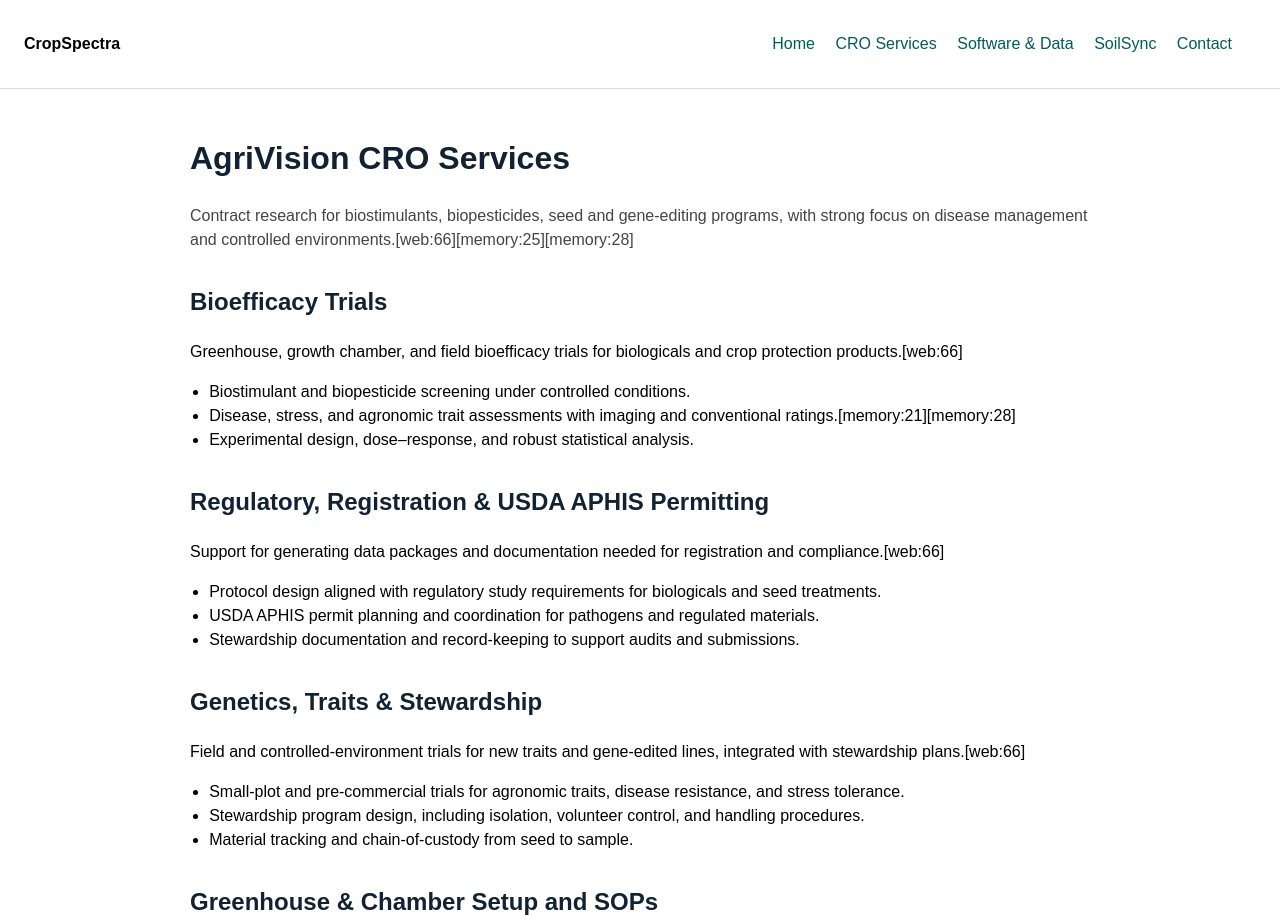
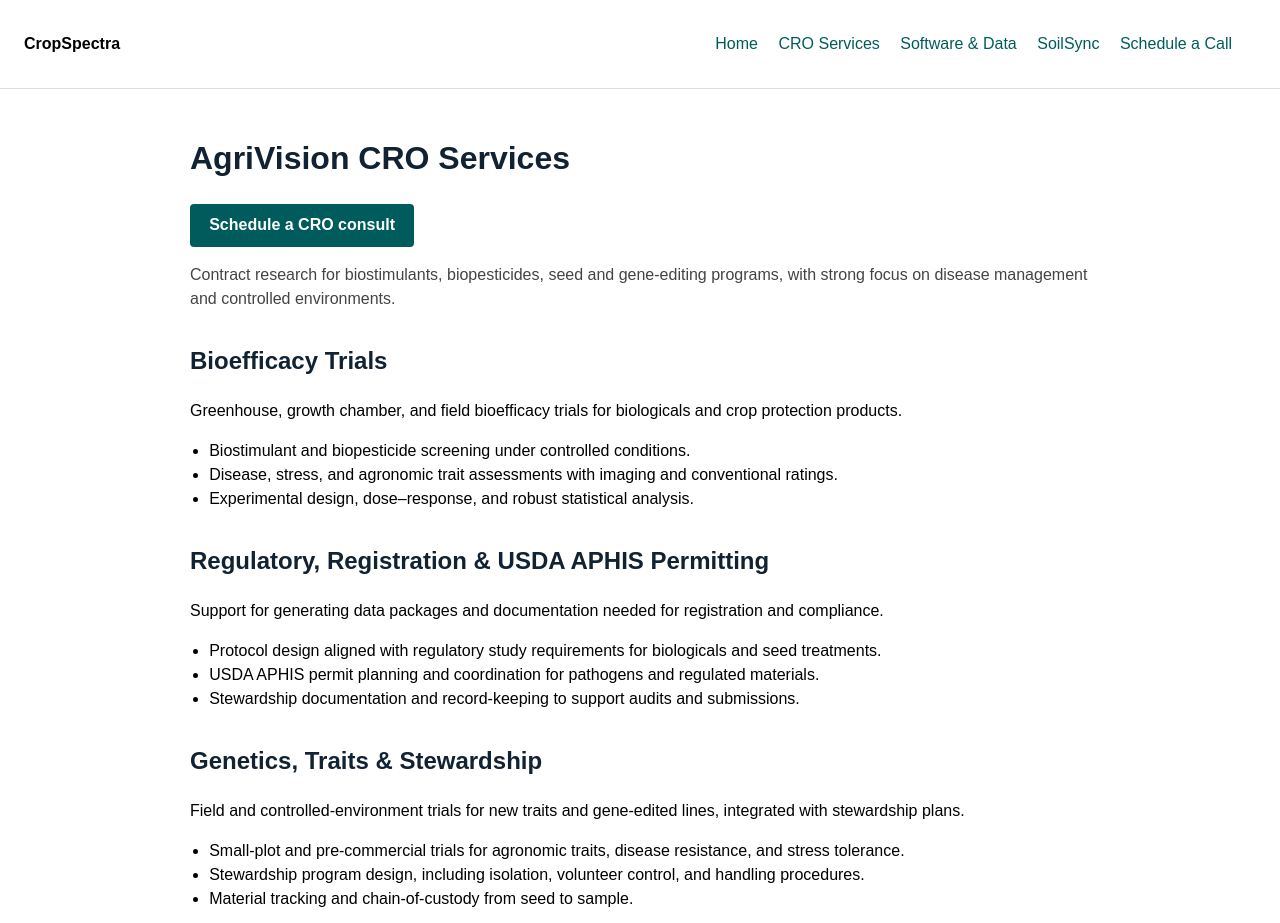
Before and after one commit to CropSpectra/cropspectra-site, a plain HTML site: page cro-services.html in a window 1280 px wide. Shown: the top 923 px of the page. Drawn offline with Linux system fonts and the light colour scheme.

Commit message:
Update cro-services.html
contact button added

```diff
--- a/cro-services.html
+++ b/cro-services.html
@@ -25,24 +25,39 @@
         <a href="cro-services.html">CRO Services</a>
         <a href="software.html">Software & Data</a>
         <a href="soilsync.html">SoilSync</a>
-        <a href="contact.html">Contact</a>
+        <a href="https://calendar.app.google/cRsikbnps7ddpXWP7"
+           target="_blank"
+           rel="noopener noreferrer">
+            Schedule a Call
+        </a>
     </nav>
 </header>
 
 <main>
     <h1>AgriVision CRO Services</h1>
-    <p class="tagline">Contract research for biostimulants, biopesticides, seed and gene-editing programs, with strong focus on disease management and controlled environments.[web:66][memory:25][memory:28]</p>
+    <p>
+      <a href="https://calendar.app.google/cRsikbnps7ddpXWP7"
+         target="_blank"
+         rel="noopener noreferrer"
+         style="display:inline-block;background:#005c5c;color:#fff;
+                padding:0.6rem 1.2rem;text-decoration:none;border-radius:4px;
+                font-weight:bold;">
+        Schedule a CRO consult
+      </a>
+    </p>
+
+    <p class="tagline">Contract research for biostimulants, biopesticides, seed and gene-editing programs, with strong focus on disease management and controlled environments.</p>
 
     <h2>Bioefficacy Trials</h2>
-    <p>Greenhouse, growth chamber, and field bioefficacy trials for biologicals and crop protection products.[web:66]</p>
+    <p>Greenhouse, growth chamber, and field bioefficacy trials for biologicals and crop protection products.</p>
     <ul>
         <li>Biostimulant and biopesticide screening under controlled conditions.</li>
-        <li>Disease, stress, and agronomic trait assessments with imaging and conventional ratings.[memory:21][memory:28]</li>
+        <li>Disease, stress, and agronomic trait assessments with imaging and conventional ratings.</li>
         <li>Experimental design, dose–response, and robust statistical analysis.</li>
     </ul>
 
     <h2>Regulatory, Registration & USDA APHIS Permitting</h2>
-    <p>Support for generating data packages and documentation needed for registration and compliance.[web:66]</p>
+    <p>Support for generating data packages and documentation needed for registration and compliance.</p>
     <ul>
         <li>Protocol design aligned with regulatory study requirements for biologicals and seed treatments.</li>
         <li>USDA APHIS permit planning and coordination for pathogens and regulated materials.</li>
@@ -50,7 +65,7 @@
     </ul>
 
     <h2>Genetics, Traits & Stewardship</h2>
-    <p>Field and controlled-environment trials for new traits and gene-edited lines, integrated with stewardship plans.[web:66]</p>
+    <p>Field and controlled-environment trials for new traits and gene-edited lines, integrated with stewardship plans.</p>
     <ul>
         <li>Small-plot and pre-commercial trials for agronomic traits, disease resistance, and stress tolerance.</li>
         <li>Stewardship program design, including isolation, volunteer control, and handling procedures.</li>
@@ -65,14 +80,23 @@
     </ul>
 
     <h2>Program Management & Data Integration</h2>
-    <p>Coordinated management of complex trial programs with integrated data flows.[web:59][memory:21]</p>
+    <p>Coordinated management of complex trial programs with integrated data flows.</p>
     <ul>
         <li>Multi-site and multi-year program planning, timelines, and milestone tracking.</li>
         <li>Centralized databases that connect images, trial data, and soil/microbiome measurements.</li>
         <li>Seamless handoff into the AgriVision Analytics software platform.</li>
     </ul>
 
-    <p><strong>Next:</strong> Learn more about the <a href="software.html">AgriVision Analytics software & data platform</a> or <a href="contact.html">schedule a call</a> to discuss trial needs.</p>
+    <p><strong>Next:</strong> Learn more about the
+        <a href="software.html">AgriVision Analytics software &amp; data platform</a>
+        or
+        <a href="https://calendar.app.google/cRsikbnps7ddpXWP7"
+           target="_blank"
+           rel="noopener noreferrer">
+            schedule a call
+        </a>
+        to discuss trial needs.
+    </p>
 </main>
 
 <footer>
```
